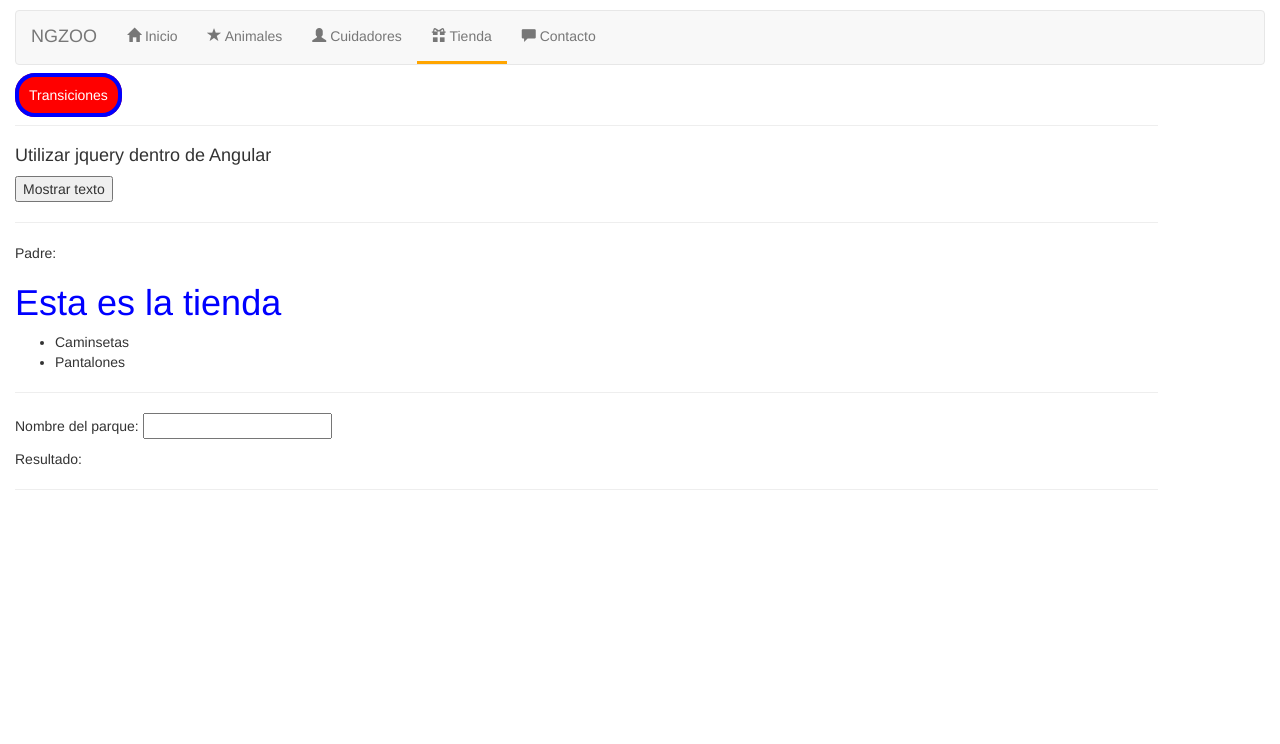
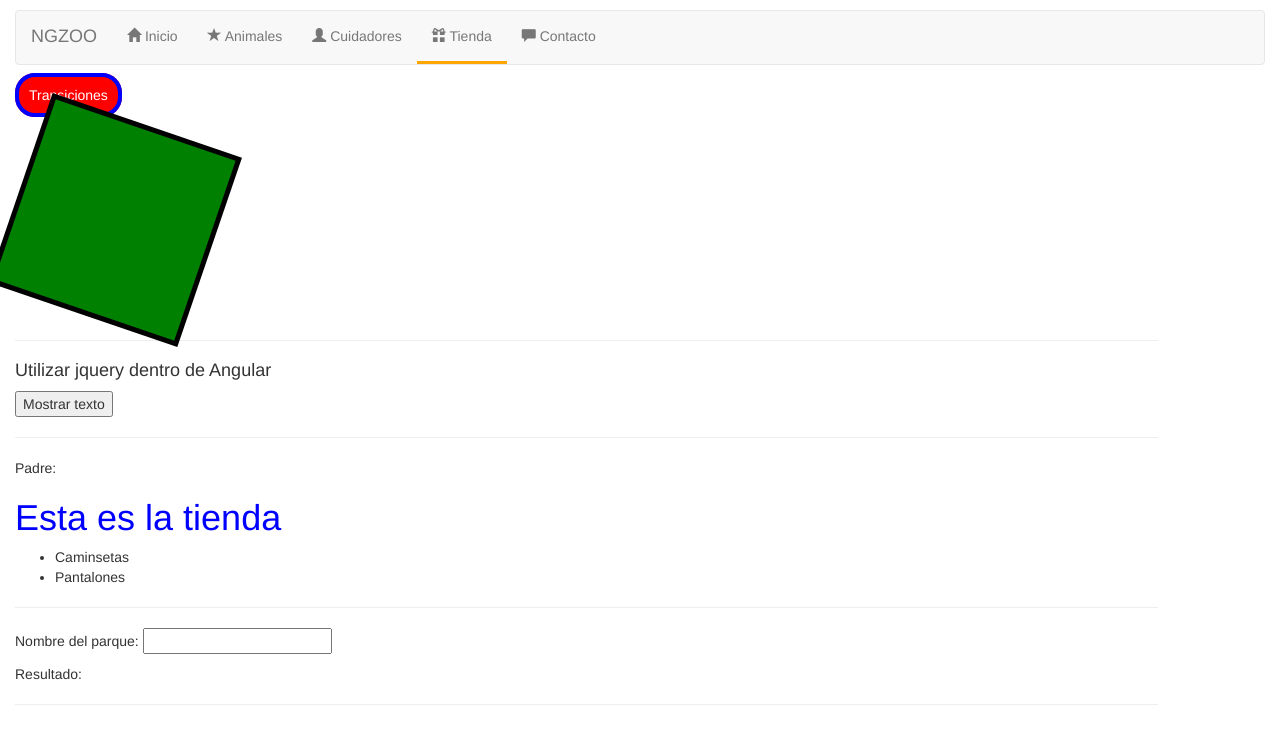
Before and after one commit to OussamaAlouat/curso-angular8, an Angular app: page /tienda in a window 1280 px wide. Shown: the top 744 px of the page. Built offline with nearby package versions, Linux system fonts and the light colour scheme.

Commit message:
Added some transitions and animations

```diff
--- a/src/app/components/tienda/tienda.component.html
+++ b/src/app/components/tienda/tienda.component.html
@@ -1,4 +1,6 @@
 <a class="boton_transiciones">Transiciones</a>
+<div class="clearfix"></div>
+<div class="caja_animada"></div>
 <hr>
 <h4>Utilizar jquery dentro de Angular</h4>
 <button id="botonjq">Mostrar texto</button>
--- a/src/assets/css/styles.css
+++ b/src/assets/css/styles.css
@@ -38,4 +38,55 @@
   border-radius: 2px;
   background: #ccc;
   border: 1px solid red;
+  display: block;
+  width: 100px;
 }
+
+.caja_animada {
+  background: green;
+  border: 5px solid black;
+  width: 200px;
+  height: 200px;
+  margin-top: 15px;
+  animation-name: rotacion;
+  animation-duration: 10s;
+  animation-iteration-count: infinite;
+}
+
+@keyframes rotacion {
+  from {
+    transform: rotate(0deg);
+   }
+  to {
+    transform: rotate(360deg);
+  }
+}
+
+@keyframes deslizamiento1 {
+  from {
+    margin-left: 0px;
+   }
+  to {
+    margin-left: 400px;
+    background: red;
+  }
+}
+
+@keyframes deslizamiento {
+  0% {
+    margin-left: 0px;
+   }
+  50% {
+    margin-left: 400px;
+    background: red;
+    border-radius: 1000px;
+  }
+  75% {
+    margin-left: 0px;
+    background: yellow;
+    border-radius: 0px;
+  }
+  100% {
+    background: green;
+  }
+}
```
